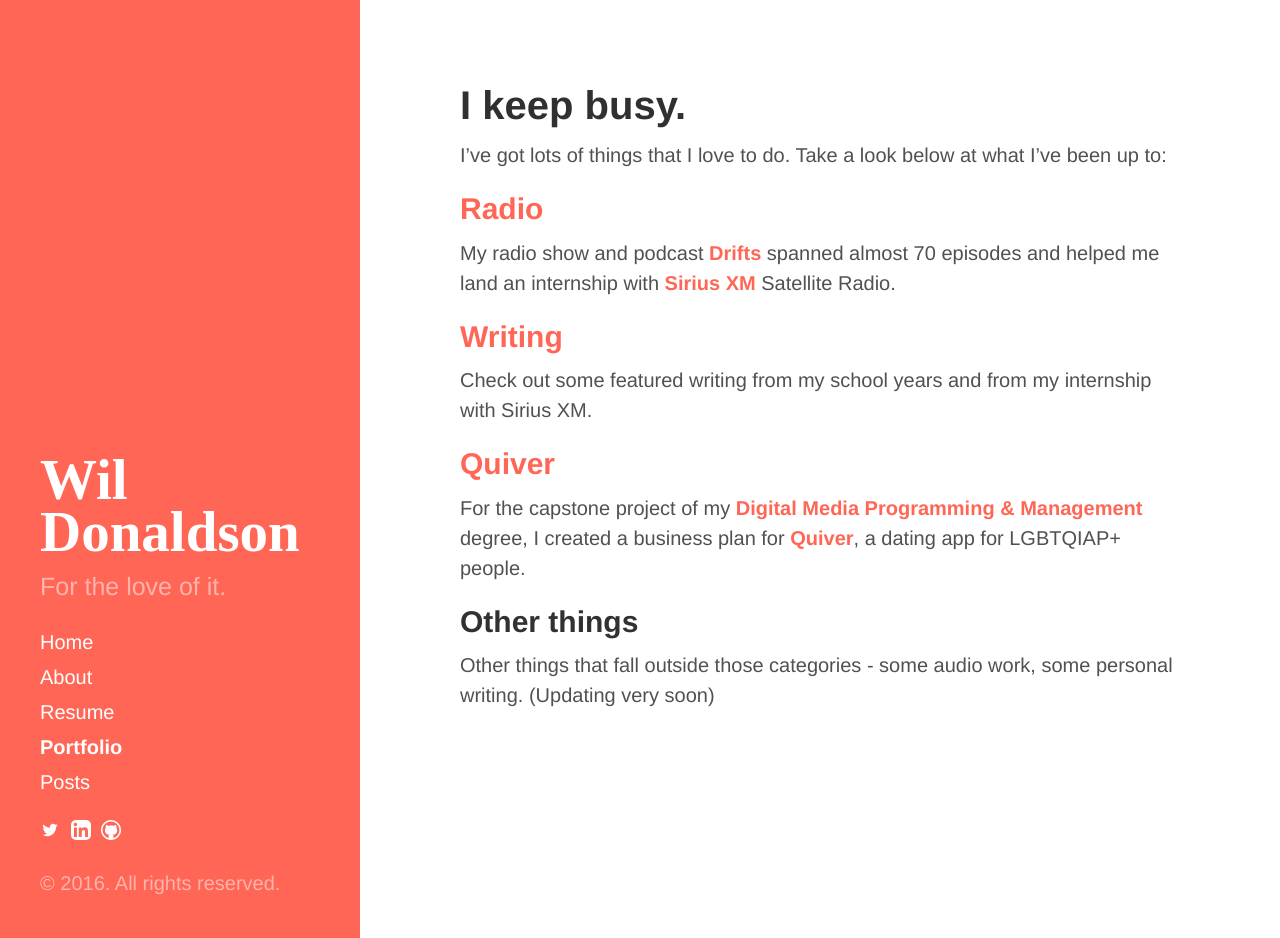
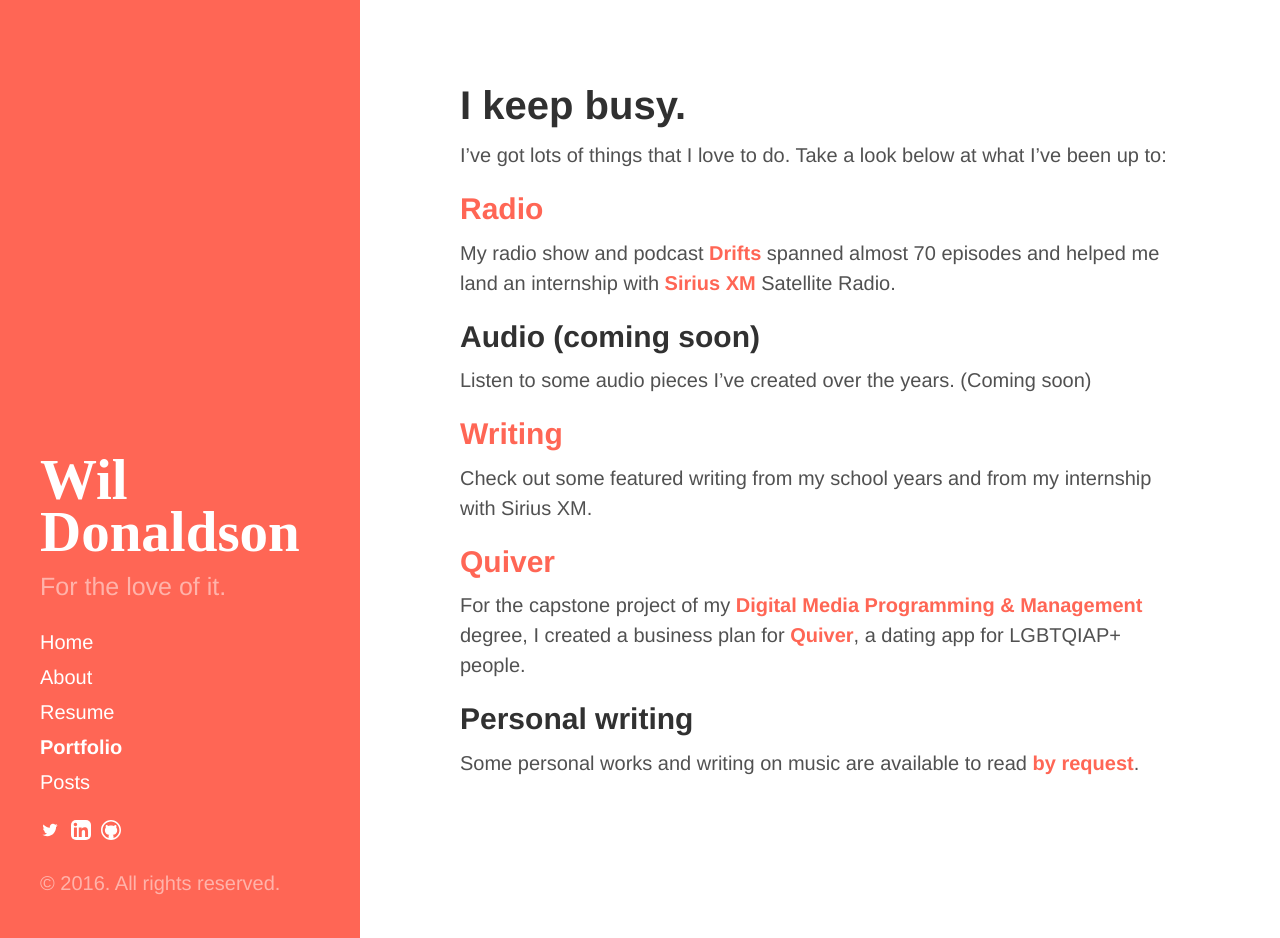
Before and after one commit to crownsedge/wildonaldson.me, a Jekyll site: the page built from portfolio/index.md, in a window 1280 px wide and 938 px high. Built offline with Jekyll 4.4.1, drawn with Linux system fonts in a browser that asks for light colours; comment, search, counter and statistics services are not loaded.

Commit message:
Audio + personal writing
bada bing bada boom

```diff
--- a/portfolio/index.md
+++ b/portfolio/index.md
@@ -9,11 +9,14 @@ I've got lots of things that I love to do. Take a look below at what I've been u
 ## [Radio](http://drifts.fm/)
 My radio show and podcast [Drifts](http://drifts.fm/) spanned almost 70 episodes and helped me land an internship with [Sirius XM](http://siriusxm.com/) Satellite Radio.
 
+## Audio (coming soon)
+Listen to some audio pieces I've created over the years. (Coming soon)
+
 ## [Writing](/posts/)
 Check out some featured writing from my school years and from my internship with Sirius XM.
 
 ## [Quiver](/portfolio/quiver/)
 For the capstone project of my [Digital Media Programming & Management](http://www.newpaltz.edu/ugc/las/comm_media/major_dmprog-mgmt.html) degree, I created a business plan for [Quiver](/portfolio/quiver/), a dating app for LGBTQIAP+ people.
 
-## Other things
-Other things that fall outside those categories - some audio work, some personal writing. (Updating very soon)
+## Personal writing
+Some personal works and writing on music are available to read [by request](mailto:wil@wildonaldson.me?subject=Personal+writing+request).
```
